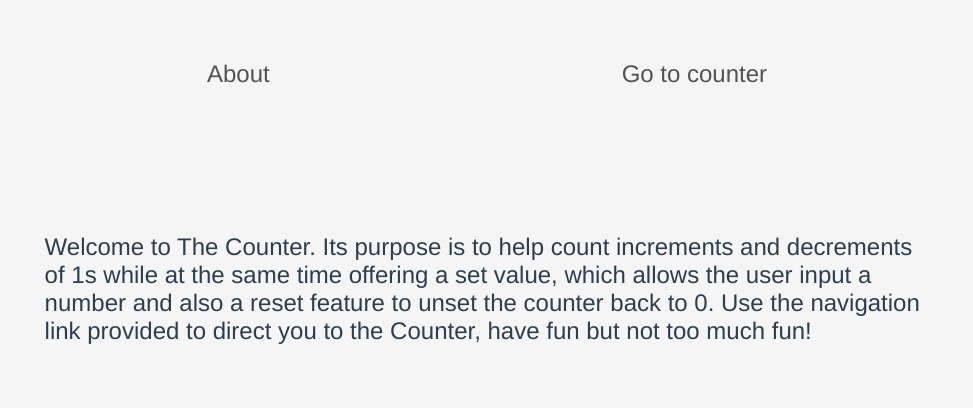
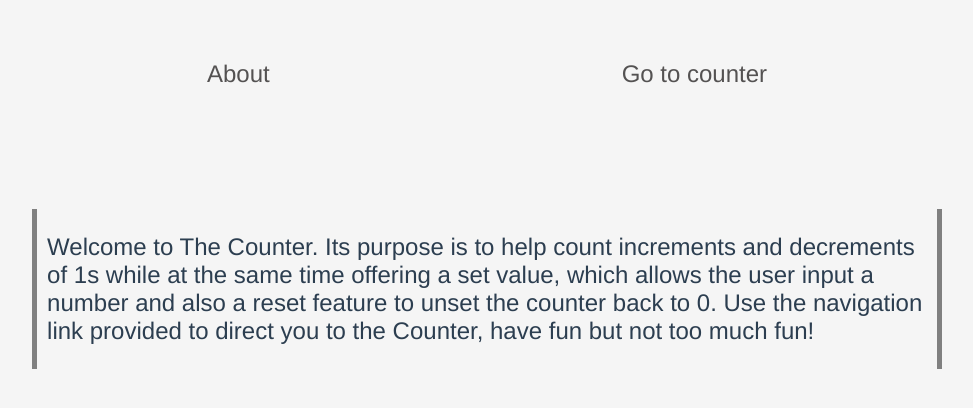
Before and after one commit to Aloofmonk/counter-counter, a Vue app: page / in a window 1280 px wide. Shown: the top 408 px of the page, without its empty margins (153-1126 px from the left). Built offline with nearby package versions, Linux system fonts and the light colour scheme.

Commit message:
stylesix

```diff
--- a/src/components/About.vue
+++ b/src/components/About.vue
@@ -1,7 +1,6 @@
 <template>
 	<div class="about">
 		<div class="acontainer">
-
 			<p>Welcome to The Counter. Its purpose is to help count increments and decrements of 1s while at the same time offering a set value, which allows the user input a number and also a reset feature to unset the counter back to 0. Use the navigation link provided to direct you to the Counter, have fun but not too much fun!</p>
 		</div>
 
@@ -16,6 +15,10 @@
 }
 .acontainer{
 	width: 70%;
+	border-left: 5px solid grey;
+	border-right: 5px solid grey;
+	padding-left: 10px;
+	padding-right: 5px;
 }
 p{
 	text-align: left;
```
